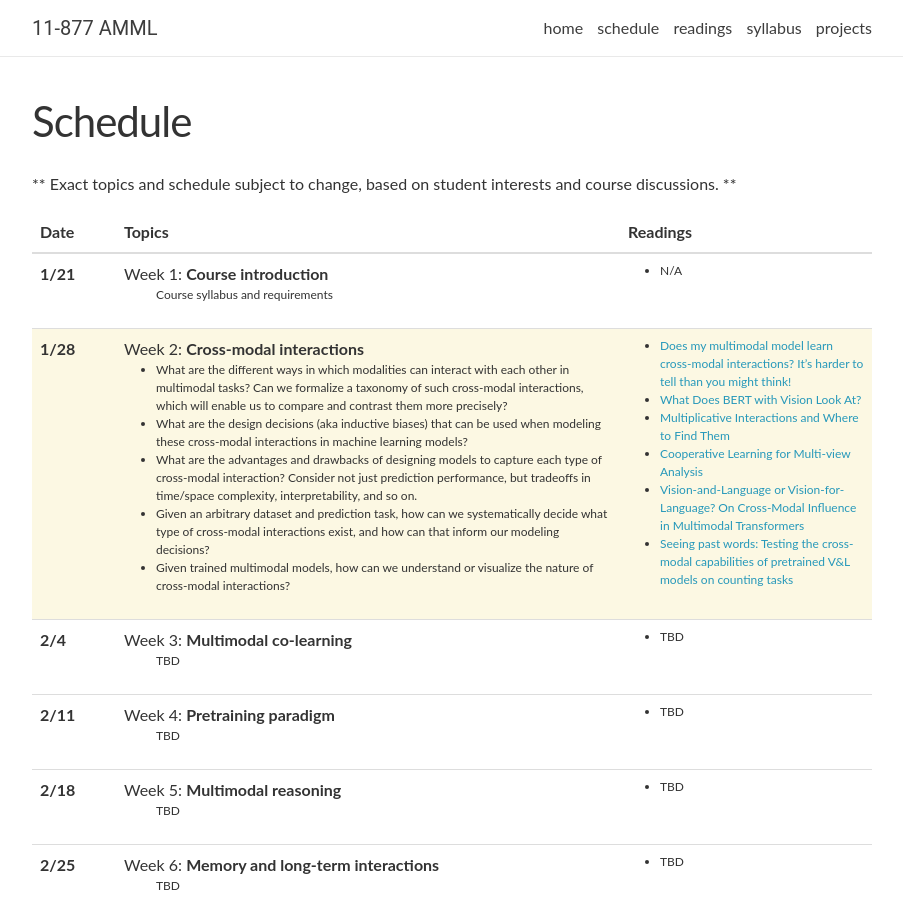
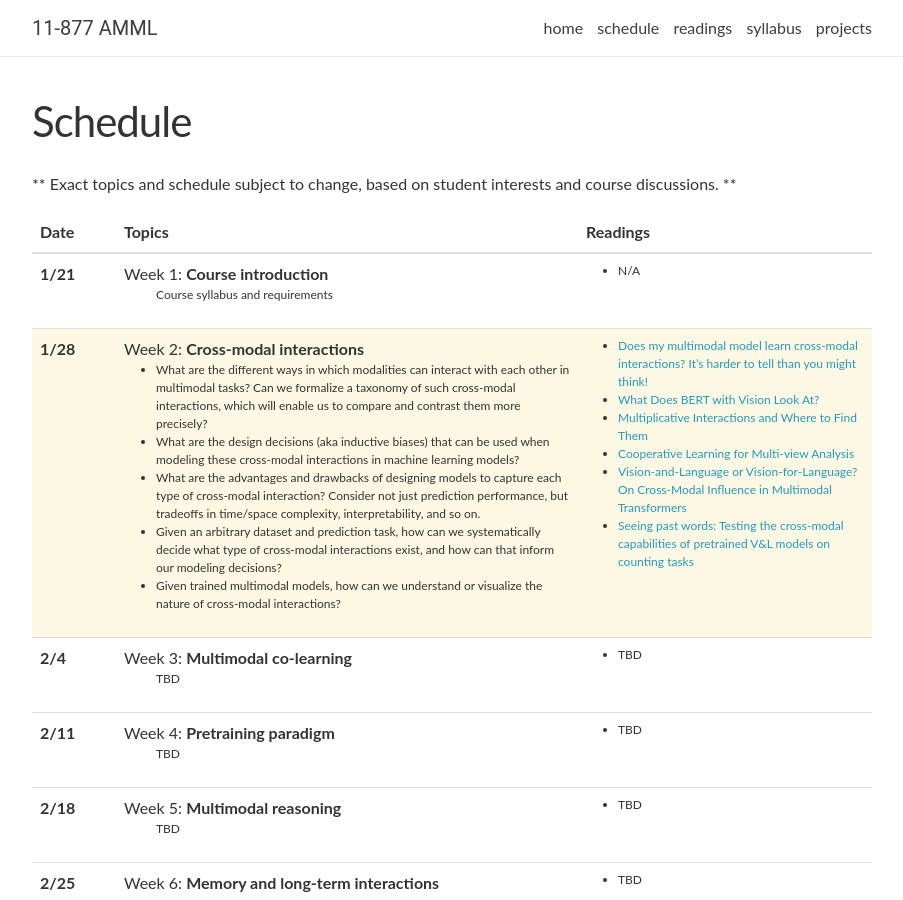
Before and after one commit to CMU-MultiComp-Lab/adv-mmml-course, a Jekyll site: the page built from _pages/schedule.md, in a window 1280 px wide and 900 px high. Shown: the whole window, without its empty margins (188-1091 px from the left). Built offline with Jekyll 4.4.1, drawn with Linux system fonts in a browser that asks for light colours; nearby versions of some CDN libraries; comment, search, counter and statistics services are not loaded.

Commit message:
Update schedule.html

```diff
--- a/_layouts/schedule.html
+++ b/_layouts/schedule.html
@@ -12,8 +12,8 @@ layout: default
     <table class="table table-hover">
       <colgroup>
         <col style="width:10%">
-        <col style="width:60%">
-        <col style="width:30%">
+        <col style="width:55%">
+        <col style="width:35%">
       </colgroup>
       <thead class="thead-light">
         <tr>
```
